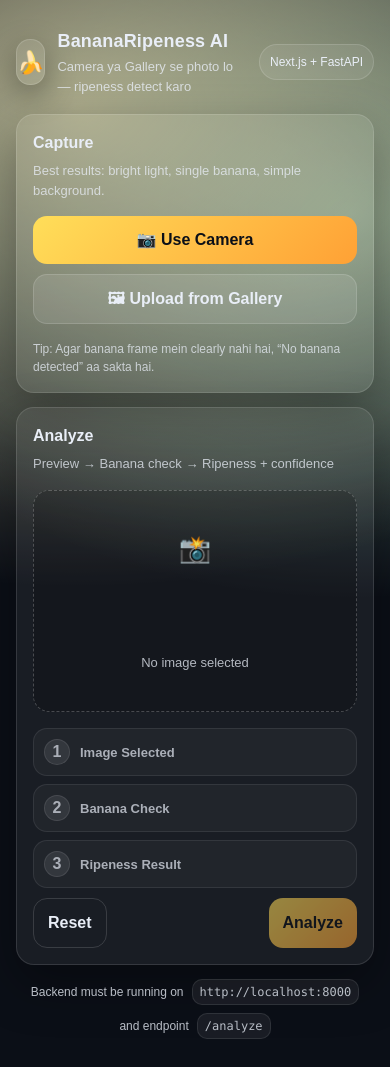
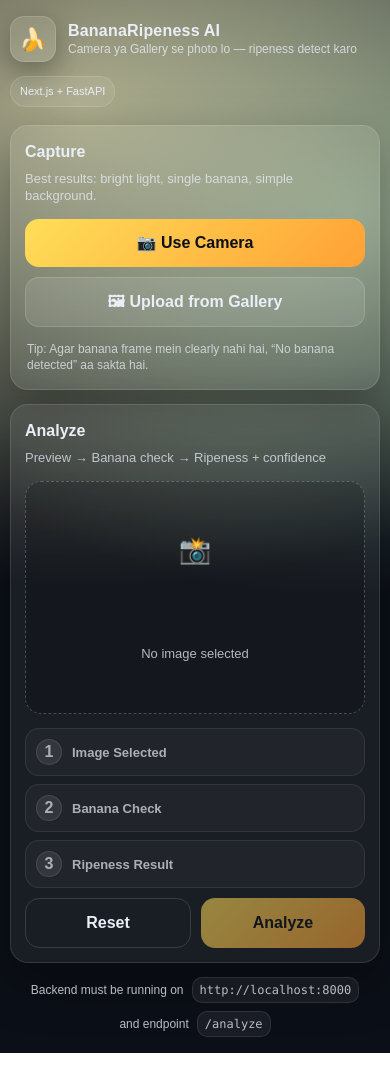
Before and after one commit to akshatchoukse/Banana-Ripeness-Frontend, a Next.js app: page / in a window 390 px wide. Built offline with nearby package versions, Linux system fonts and the light colour scheme.

Commit message:
responsive ui

```diff
--- a/src/app/page.js
+++ b/src/app/page.js
@@ -4,7 +4,6 @@ import { useMemo, useRef, useState } from "react";
 import styles from "./page.module.css";
 
 const API_URL = "https://banana-ripeness-backend.onrender.com/analyze";
-
 
 const STAGES = ["Image Selected", "Banana Check", "Ripeness Result"];
 
@@ -56,7 +55,9 @@ export default function Page() {
         video: { facingMode: "environment" },
         audio: false,
       });
+
       streamRef.current = stream;
+
       if (videoRef.current) {
         videoRef.current.srcObject = stream;
         await videoRef.current.play();
@@ -95,6 +96,7 @@ export default function Page() {
     ctx.drawImage(video, 0, 0, canvas.width, canvas.height);
 
     const blob = await new Promise((resolve) => canvas.toBlob(resolve, "image/jpeg", 0.92));
+
     if (!blob) {
       setError("Could not capture image. Please try again.");
       return;
@@ -102,6 +104,7 @@ export default function Page() {
 
     stopCamera();
     const url = URL.createObjectURL(blob);
+
     setImageURL(url);
     setImageBlob(blob);
     setMode("preview");
@@ -137,16 +140,15 @@ export default function Page() {
 
   async function analyze() {
     if (!imageBlob) return;
+
     setBusy(true);
     setError(null);
     setResult(null);
     setMode("analyzing");
 
-    // stage 1
     setStepIndex(0);
 
     try {
-      // stage 2
       setStepIndex(1);
 
       const formData = new FormData();
@@ -162,9 +164,7 @@ export default function Page() {
         throw new Error(data?.error || "Failed to analyze image.");
       }
 
-      // stage 3
       setStepIndex(2);
-
       setResult(data);
       setMode("result");
     } catch (e) {
@@ -181,16 +181,19 @@ export default function Page() {
         <header className={styles.header}>
           <div className={styles.brand}>
             <div className={styles.logo}>🍌</div>
-            <div>
+            <div className={styles.brandText}>
               <div className={styles.title}>BananaRipeness AI</div>
-              <div className={styles.subtitle}>Camera ya Gallery se photo lo — ripeness detect karo</div>
+              <div className={styles.subtitle}>
+                Camera ya Gallery se photo lo — ripeness detect karo
+              </div>
             </div>
           </div>
+
           <div className={styles.badge}>Next.js + FastAPI</div>
         </header>
 
         <main className={styles.grid}>
-          {/* Left: Capture/Upload */}
+          {/* Capture Section */}
           <section className={styles.card}>
             <div className={styles.cardHeader}>
               <h2>Capture</h2>
@@ -199,11 +202,19 @@ export default function Page() {
 
             {mode === "camera" ? (
               <div className={styles.cameraWrap}>
-                <video ref={videoRef} className={styles.video} playsInline />
+                <video
+                  ref={videoRef}
+                  className={styles.video}
+                  playsInline
+                  autoPlay
+                  muted
+                />
+
                 <div className={styles.cameraBar}>
                   <button className={styles.btnGhost} onClick={closeCamera}>
                     Back
                   </button>
+
                   <button className={styles.btnPrimary} onClick={capturePhoto}>
                     Capture
                   </button>
@@ -214,6 +225,7 @@ export default function Page() {
                 <button className={styles.btnPrimary} onClick={openCamera}>
                   📷 Use Camera
                 </button>
+
                 <button className={styles.btnSecondary} onClick={pickFromGallery}>
                   🖼 Upload from Gallery
                 </button>
@@ -235,7 +247,7 @@ export default function Page() {
             </div>
           </section>
 
-          {/* Right: Preview + Steps + Result */}
+          {/* Analyze Section */}
           <section className={styles.card}>
             <div className={styles.cardHeader}>
               <h2>Analyze</h2>
@@ -257,8 +269,14 @@ export default function Page() {
               {STAGES.map((s, idx) => {
                 const active = idx === stepIndex;
                 const done = idx < stepIndex;
+
                 return (
-                  <div key={s} className={`${styles.step} ${active ? styles.stepActive : ""} ${done ? styles.stepDone : ""}`}>
+                  <div
+                    key={s}
+                    className={`${styles.step} ${active ? styles.stepActive : ""} ${
+                      done ? styles.stepDone : ""
+                    }`}
+                  >
                     <div className={styles.stepDot}>{done ? "✓" : idx + 1}</div>
                     <div className={styles.stepLabel}>{s}</div>
                   </div>
@@ -271,7 +289,11 @@ export default function Page() {
                 Reset
               </button>
 
-              <button className={styles.btnPrimary} onClick={analyze} disabled={!canAnalyze}>
+              <button
+                className={styles.btnPrimary}
+                onClick={analyze}
+                disabled={!canAnalyze}
+              >
                 {busy ? "Analyzing..." : "Analyze"}
               </button>
             </div>
@@ -284,10 +306,19 @@ export default function Page() {
                     <div className={styles.alertBody}>
                       Please take a clear banana photo. Try better lighting and a cleaner background.
                     </div>
+
                     <div className={styles.metaRow}>
-                      <span className={styles.metaPill}>Banana confidence: {formatPct(result.banana_confidence)}</span>
-                      {result?.warnings?.too_dark && <span className={styles.metaPill}>Too dark</span>}
-                      {result?.warnings?.too_blurry && <span className={styles.metaPill}>Too blurry</span>}
+                      <span className={styles.metaPill}>
+                        Banana confidence: {formatPct(result.banana_confidence)}
+                      </span>
+
+                      {result?.warnings?.too_dark && (
+                        <span className={styles.metaPill}>Too dark</span>
+                      )}
+
+                      {result?.warnings?.too_blurry && (
+                        <span className={styles.metaPill}>Too blurry</span>
+                      )}
                     </div>
                   </div>
                 ) : (
@@ -295,8 +326,11 @@ export default function Page() {
                     <div className={styles.resultTop}>
                       <div>
                         <div className={styles.resultLabel}>{result.ripeness}</div>
-                        <div className={styles.resultSub}>Confidence: {formatPct(result.confidence)}</div>
+                        <div className={styles.resultSub}>
+                          Confidence: {formatPct(result.confidence)}
+                        </div>
                       </div>
+
                       <div className={styles.okBadge}>✅ Banana detected</div>
                     </div>
 
@@ -304,7 +338,12 @@ export default function Page() {
                       <div className={styles.barTrack}>
                         <div
                           className={styles.barFill}
-                          style={{ width: `${Math.min(100, Math.max(0, (result.confidence || 0) * 100))}%` }}
+                          style={{
+                            width: `${Math.min(
+                              100,
+                              Math.max(0, (result.confidence || 0) * 100)
+                            )}%`,
+                          }}
                         />
                       </div>
                     </div>
@@ -315,9 +354,17 @@ export default function Page() {
                     </div>
 
                     <div className={styles.metaRow}>
-                      <span className={styles.metaPill}>Banana confidence: {formatPct(result.banana_confidence)}</span>
-                      {result?.warnings?.too_dark && <span className={styles.metaPill}>Too dark</span>}
-                      {result?.warnings?.too_blurry && <span className={styles.metaPill}>Too blurry</span>}
+                      <span className={styles.metaPill}>
+                        Banana confidence: {formatPct(result.banana_confidence)}
+                      </span>
+
+                      {result?.warnings?.too_dark && (
+                        <span className={styles.metaPill}>Too dark</span>
+                      )}
+
+                      {result?.warnings?.too_blurry && (
+                        <span className={styles.metaPill}>Too blurry</span>
+                      )}
                     </div>
                   </div>
                 )}
--- a/src/app/page.module.css
+++ b/src/app/page.module.css
@@ -6,7 +6,7 @@
   color: #e9eef7;
   display: flex;
   justify-content: center;
-  padding: 28px 16px;
+  padding: 22px 14px;
 }
 
 .shell {
@@ -14,18 +14,25 @@
   max-width: 1100px;
 }
 
+/* Header */
 .header {
   display: flex;
-  align-items: center;
+  align-items: flex-start;
   justify-content: space-between;
   gap: 14px;
   margin-bottom: 18px;
+  flex-wrap: wrap;
 }
 
 .brand {
   display: flex;
   align-items: center;
   gap: 12px;
+  min-width: 0;
+}
+
+.brandText {
+  min-width: 0;
 }
 
 .logo {
@@ -38,18 +45,21 @@
   border: 1px solid rgba(255, 255, 255, 0.14);
   box-shadow: 0 10px 30px rgba(0,0,0,0.35);
   font-size: 22px;
+  flex-shrink: 0;
 }
 
 .title {
   font-size: 18px;
   font-weight: 800;
   letter-spacing: 0.2px;
+  line-height: 1.2;
 }
 
 .subtitle {
   font-size: 13px;
   opacity: 0.78;
   margin-top: 2px;
+  line-height: 1.25;
 }
 
 .badge {
@@ -59,8 +69,10 @@
   background: rgba(255,255,255,0.08);
   border: 1px solid rgba(255,255,255,0.14);
   white-space: nowrap;
+  align-self: flex-start;
 }
 
+/* Layout grid */
 .grid {
   display: grid;
   grid-template-columns: 1fr;
@@ -74,6 +86,7 @@
   }
 }
 
+/* Card */
 .card {
   background: rgba(255,255,255,0.06);
   border: 1px solid rgba(255,255,255,0.12);
@@ -96,8 +109,10 @@
   margin: 6px 0 0 0;
   font-size: 13px;
   opacity: 0.75;
+  line-height: 1.35;
 }
 
+/* Buttons */
 .actions {
   padding: 16px;
   display: grid;
@@ -113,6 +128,7 @@
   font-weight: 800;
   cursor: pointer;
   transition: transform 0.08s ease, opacity 0.08s ease, background 0.12s ease;
+  width: 100%;
 }
 
 .btnPrimary:active,
@@ -147,6 +163,7 @@
   padding: 0 16px 16px 16px;
   font-size: 12px;
   opacity: 0.75;
+  line-height: 1.35;
 }
 
 .hidden {
@@ -174,6 +191,10 @@
   margin-top: 12px;
 }
 
+.cameraBar button {
+  flex: 1;
+}
+
 /* Preview */
 .previewArea {
   padding: 16px;
@@ -181,6 +202,7 @@
 
 .previewImg {
   width: 100%;
+  aspect-ratio: 16 / 11;
   border-radius: 16px;
   border: 1px solid rgba(255,255,255,0.14);
   box-shadow: 0 14px 30px rgba(0,0,0,0.35);
@@ -195,6 +217,8 @@
   display: grid;
   place-items: center;
   background: rgba(0,0,0,0.18);
+  padding: 16px;
+  text-align: center;
 }
 
 .placeholderIcon {
@@ -245,6 +269,7 @@
   font-weight: 900;
   background: rgba(255,255,255,0.12);
   border: 1px solid rgba(255,255,255,0.14);
+  flex-shrink: 0;
 }
 
 .stepLabel {
@@ -260,6 +285,10 @@
   gap: 10px;
 }
 
+.analyzeBar button {
+  flex: 1;
+}
+
 /* Alerts / Result */
 .alertError,
 .alertWarn {
@@ -267,6 +296,7 @@
   border-radius: 16px;
   padding: 12px 12px;
   border: 1px solid rgba(255,255,255,0.16);
+  word-wrap: break-word;
 }
 
 .alertError {
@@ -285,6 +315,7 @@
 .alertBody {
   font-size: 13px;
   opacity: 0.85;
+  line-height: 1.35;
 }
 
 .resultCard {
@@ -297,9 +328,10 @@
 
 .resultTop {
   display: flex;
-  align-items: start;
+  align-items: flex-start;
   justify-content: space-between;
   gap: 10px;
+  flex-wrap: wrap;
 }
 
 .resultLabel {
@@ -386,6 +418,7 @@
   flex-wrap: wrap;
   align-items: center;
   justify-content: center;
+  text-align: center;
 }
 
 .code {
@@ -395,4 +428,47 @@
   border-radius: 10px;
   background: rgba(255,255,255,0.08);
   border: 1px solid rgba(255,255,255,0.12);
+  word-break: break-word;
 }
+
+/* Extra Mobile Fix */
+@media (max-width: 480px) {
+  .bg {
+    padding: 16px 10px;
+  }
+
+  .title {
+    font-size: 16px;
+  }
+
+  .subtitle {
+    font-size: 12px;
+  }
+
+  .badge {
+    font-size: 11px;
+    padding: 6px 9px;
+  }
+
+  .resultLabel {
+    font-size: 20px;
+  }
+
+  .cardHeader {
+    padding: 14px 14px 0 14px;
+  }
+
+  .actions,
+  .cameraWrap,
+  .previewArea {
+    padding: 14px;
+  }
+
+  .steps {
+    padding: 0 14px 10px 14px;
+  }
+
+  .analyzeBar {
+    padding: 0 14px 14px 14px;
+  }
+}
```
